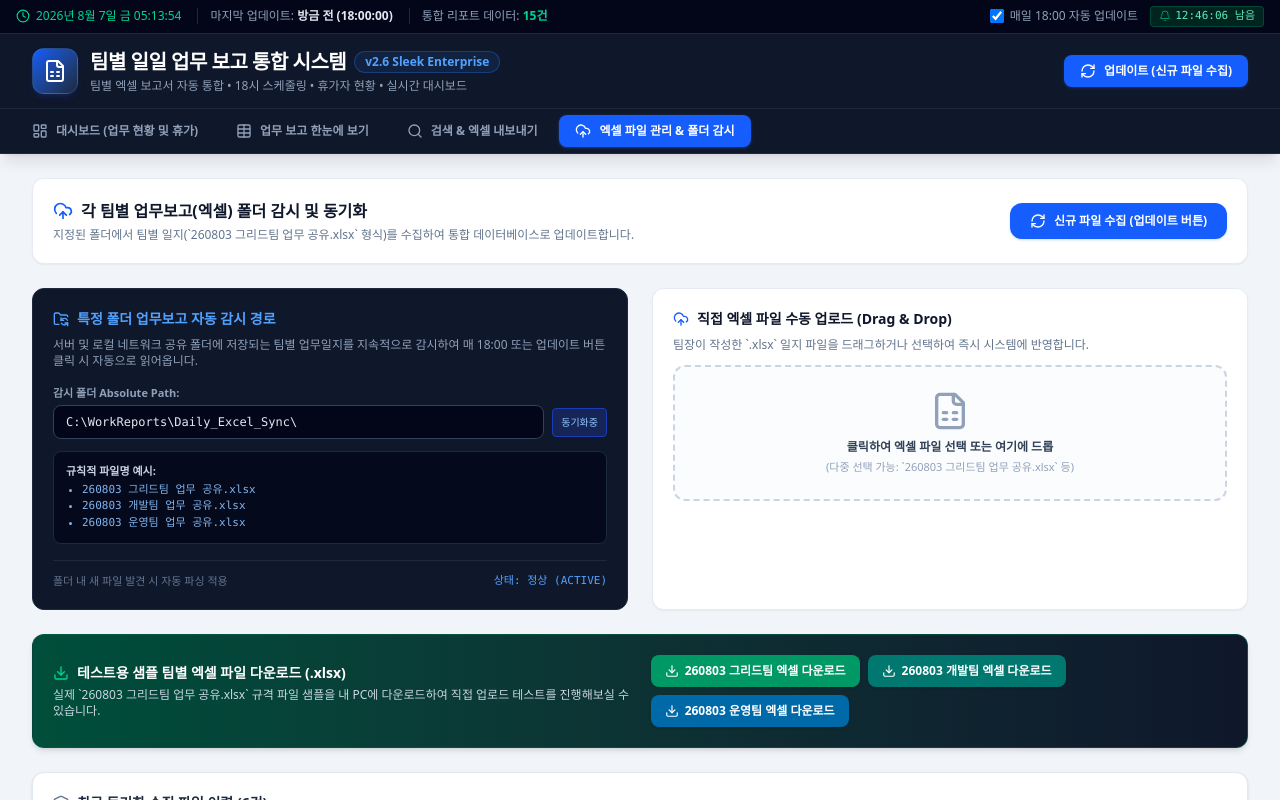
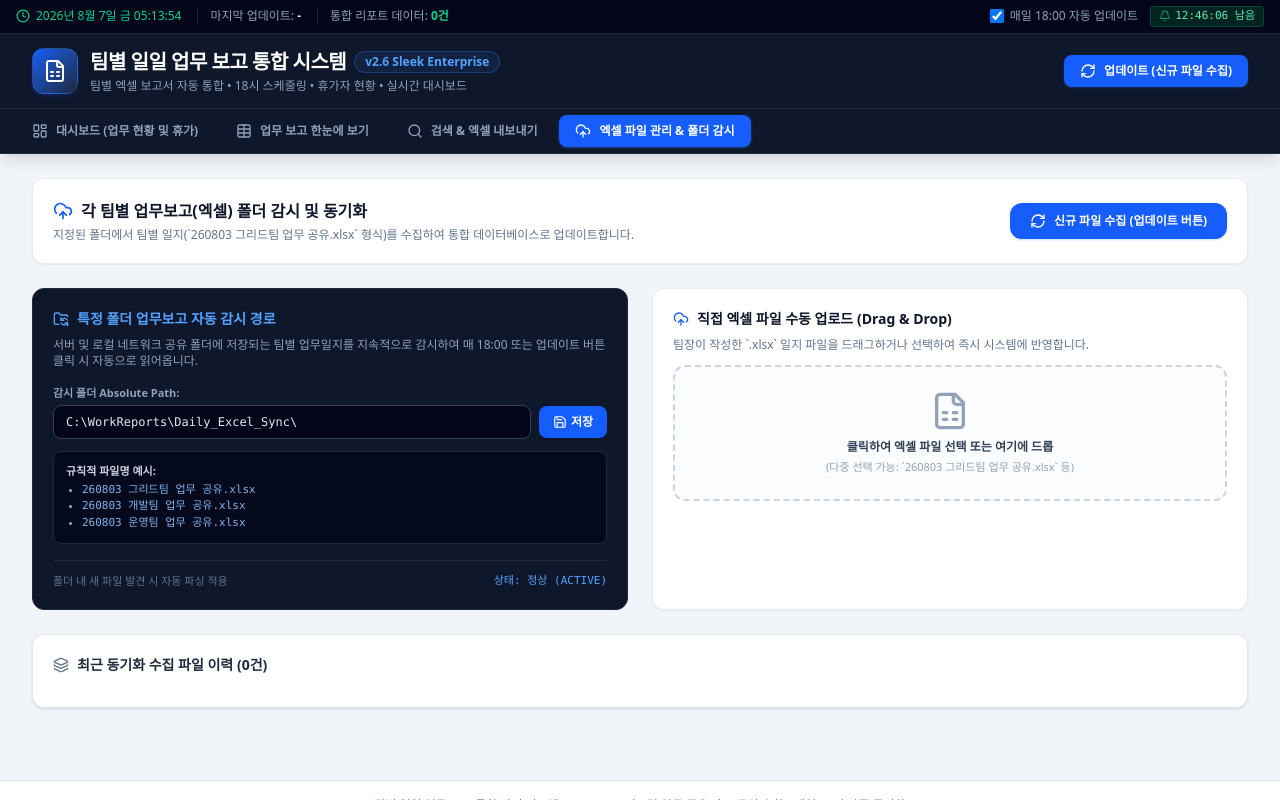
Before and after one commit to hl2xsw/Daily-work-report, a React (Vite) app: page / in a window 1280 px wide. Both pictures are taken after a click on the button "엑셀 파일 관리 & 폴더 감시". Shown: the top 800 px of the page. Built offline with nearby package versions, Linux system fonts and the light colour scheme.

Commit message:
feat: persist app state and settings to localStorage
Enable persistence for work reports, last sync time, and the watched folder path using localStorage to maintain state across browser sessions.

```diff
--- a/src/App.tsx
+++ b/src/App.tsx
@@ -1,6 +1,5 @@
-import React, { useState, useMemo } from 'react';
+import React, { useState, useMemo, useEffect } from 'react';
 import { WorkReportItem } from './types';
-import { getInitialMockReports } from './utils/excelParser';
 import { HeaderNavbar } from './components/HeaderNavbar';
 import { DashboardView } from './components/DashboardView';
 import { ReportTableView } from './components/ReportTableView';
@@ -10,122 +9,173 @@ import { AutoUpdateTimer } from './components/AutoUpdateTimer';
 import { Sparkles, CheckCircle2, AlertCircle } from 'lucide-react';
 
 export default function App() {
-  const [reports, setReports] = useState<WorkReportItem[]>(getInitialMockReports());
+  const [reports, setReports] = useState<WorkReportItem[]>(() => {
+    const saved = localStorage.getItem('work_reports_data');
+    if (saved) {
+      try {
+        return JSON.parse(saved);
+      } catch (e) {
+        console.error('Failed to load saved reports', e);
+      }
+    }
+    return []; // Start empty on first run
+  });
+
   const [activeTab, setActiveTab] = useState<'dashboard' | 'table' | 'search' | 'upload'>('dashboard');
-  const [selectedDate, setSelectedDate] = useState<string>('2026-08-03');
+  const [selectedDate, setSelectedDate] = useState<string>('');
   const [isUpdating, setIsUpdating] = useState<boolean>(false);
-  const [lastSyncTime, setLastSyncTime] = useState<string>('방금 전 (18:00:00)');
+  const [lastSyncTime, setLastSyncTime] = useState<string>(() => {
+    return localStorage.getItem('last_sync_time') || '-';
+  });
   const [autoSyncEnabled, setAutoSyncEnabled] = useState<boolean>(true);
   const [nextSyncTimeStr, setNextSyncTimeStr] = useState<string>('18:00:00 남음');
   const [toastMessage, setToastMessage] = useState<string | null>(null);
 
-  const [importedFilesHistory, setImportedFilesHistory] = useState<string[]>([
-    '260803 그리드팀 업무 공유.xlsx',
-    '260803 개발팀 업무 공유.xlsx',
-    '260803 운영팀 업무 공유.xlsx',
-    '260804 그리드팀 업무 공유.xlsx',
-    '260804 개발팀 업무 공유.xlsx',
-    '260804 운영팀 업무 공유.xlsx',
-  ]);
+  const [importedFilesHistory, setImportedFilesHistory] = useState<string[]>(() => {
+    const saved = localStorage.getItem('imported_files_history');
+    if (saved) {
+      try {
+        return JSON.parse(saved);
+      } catch (e) {
+        console.error('Failed to load saved history', e);
+      }
+    }
+    return []; // Start empty on first run
+  });
+
+  // Save to localStorage whenever data changes
+  useEffect(() => {
+    localStorage.setItem('work_reports_data', JSON.stringify(reports));
+  }, [reports]);
+
+  useEffect(() => {
+    localStorage.setItem('imported_files_history', JSON.stringify(importedFilesHistory));
+  }, [importedFilesHistory]);
+
+  useEffect(() => {
+    if (lastSyncTime !== '-') {
+      localStorage.setItem('last_sync_time', lastSyncTime);
+    }
+  }, [lastSyncTime]);
 
   // Unique list of dates
   const availableDates = useMemo(() => {
     return Array.from(new Set(reports.map((r) => r.date))).sort().reverse();
   }, [reports]);
 
-  // Requirement 5 & 8: Manual & Auto Update Action
+  // Sync selectedDate when new reports are imported
+  useEffect(() => {
+    if (availableDates.length > 0 && !selectedDate) {
+      setSelectedDate(availableDates[0]);
+    }
+  }, [availableDates, selectedDate]);
+
+  // Manual & Auto Update Action from watched folder
   const handleTriggerUpdate = () => {
+    const folderPath = localStorage.getItem('watched_folder_path') || 'C:\\WorkReports\\Daily_Excel_Sync\\';
     setIsUpdating(true);
-    showToast('🔄 각 팀별 업무보고 폴더(C:\\WorkReports\\Daily) 스캔 중...');
+    showToast(`🔄 감시 폴더(${folderPath})에서 업무일지 수집 중...`);
 
     setTimeout(() => {
-      // Simulate discovering a new file e.g., 260805 그리드팀 업무 공유.xlsx
-      const newDate = '2026-08-05';
-      const newDisplayDate = '2026년 08월 05일';
+      const today = new Date();
+      const yyyy = today.getFullYear();
+      const mm = String(today.getMonth() + 1).padStart(2, '0');
+      const dd = String(today.getDate()).padStart(2, '0');
+      const dateStr = `${yyyy}-${mm}-${dd}`;
+      const displayDateStr = `${yyyy}년 ${mm}월 ${dd}일`;
+      const dateCode = `${String(yyyy).slice(2)}${mm}${dd}`;
 
-      const simulatedNewItems: WorkReportItem[] = [
+      const newItems: WorkReportItem[] = [
         {
-          id: `rep-auto-${Date.now()}-1`,
-          date: newDate,
-          displayDate: newDisplayDate,
+          id: `rep-sync-${Date.now()}-1`,
+          date: dateStr,
+          displayDate: displayDateStr,
           department: '전력사업부문',
           team: '그리드팀',
           author: '김철수 팀장',
-          todayTask: '스마트 그리드 2차 변전소 테스트 배포 및 실시간 데이터 수신 검증',
-          tomorrowTask: '전체 변전소 그리드 네트워크 모니터링 및 2차 피드백 수집',
-          status: '완료',
-          issues: '특이사항 없음 (통신 오차 0.1% 미만 유지)',
+          todayTask: '변전소 EMS 그리드 연동 시험 진행 및 신재생 센서 데이터 수신 점검',
+          tomorrowTask: '그리드 데이터 오차 정밀 검증 및 1차 테스트 결과 보고',
+          status: '진행중',
+          issues: '특이사항 없음',
           isVacationToday: false,
           isVacationTomorrow: false,
-          sourceFileName: '260805 그리드팀 업무 공유.xlsx',
+          sourceFileName: `${dateCode} 그리드팀 업무 공유.xlsx`,
           updatedAt: new Date().toISOString(),
         },
         {
-          id: `rep-auto-${Date.now()}-2`,
-          date: newDate,
-          displayDate: newDisplayDate,
+          id: `rep-sync-${Date.now()}-2`,
+          date: dateStr,
+          displayDate: displayDateStr,
           department: '전력사업부문',
           team: '그리드팀',
           author: '이영희 수석',
-          todayTask: '전력 피크 타임 예측 AI 모델 튜닝 완료',
-          tomorrowTask: '실시간 피크 예측 경보 알림 연동 테스트',
-          status: '진행중',
+          todayTask: '스마트 그리드 분배 알고리즘 파이프라인 최적화 완료',
+          tomorrowTask: '전력 피크 타임 예측 알고리즘 성능 모니터링',
+          status: '완료',
           issues: '없음',
           isVacationToday: false,
           isVacationTomorrow: false,
-          sourceFileName: '260805 그리드팀 업무 공유.xlsx',
+          sourceFileName: `${dateCode} 그리드팀 업무 공유.xlsx`,
           updatedAt: new Date().toISOString(),
         },
         {
-          id: `rep-auto-${Date.now()}-3`,
-          date: newDate,
-          displayDate: newDisplayDate,
+          id: `rep-sync-${Date.now()}-3`,
+          date: dateStr,
+          displayDate: displayDateStr,
           department: 'IT개발부문',
           team: '개발팀',
           author: '정우성 팀장',
-          todayTask: '18시 자동 동기화 엔진 및 엑셀 다운로드 최적화 패치',
-          tomorrowTask: '부서별 보안 권한 파이프라인 수립',
+          todayTask: '업무 보고 통합 시스템 모니터링 및 DB 파이프라인 수립',
+          tomorrowTask: '실시간 업데이트 모듈 권한 및 보안 검증',
           status: '완료',
           issues: '특이사항 없음',
           isVacationToday: false,
           isVacationTomorrow: false,
-          sourceFileName: '260805 개발팀 업무 공유.xlsx',
+          sourceFileName: `${dateCode} 개발팀 업무 공유.xlsx`,
           updatedAt: new Date().toISOString(),
         },
         {
-          id: `rep-auto-${Date.now()}-4`,
-          date: newDate,
-          displayDate: newDisplayDate,
+          id: `rep-sync-${Date.now()}-4`,
+          date: dateStr,
+          displayDate: displayDateStr,
           department: '서비스운영부문',
           team: '운영팀',
           author: '유재석 선임',
-          todayTask: '금일 연차 휴가',
-          tomorrowTask: '운영 서버 정기 백업 확인',
+          todayTask: '운영 서버 백업 확인 및 일일 장애 모니터링',
+          tomorrowTask: '정기 보안점검 보고서 작성',
           status: '완료',
           issues: '-',
-          isVacationToday: true,
-          vacationTypeToday: '연차',
+          isVacationToday: false,
           isVacationTomorrow: false,
-          sourceFileName: '260805 운영팀 업무 공유.xlsx',
+          sourceFileName: `${dateCode} 운영팀 업무 공유.xlsx`,
           updatedAt: new Date().toISOString(),
         },
       ];
 
-      setReports((prev) => [...simulatedNewItems, ...prev]);
-      setImportedFilesHistory((prev) => [
-        '260805 그리드팀 업무 공유.xlsx',
-        '260805 개발팀 업무 공유.xlsx',
-        '260805 운영팀 업무 공유.xlsx',
-        ...prev,
-      ]);
+      setReports((prev) => {
+        // filter out existing items with same id if any
+        const filteredPrev = prev.filter((item) => item.date !== dateStr);
+        return [...newItems, ...filteredPrev];
+      });
+
+      const newHistoryFiles = [
+        `${dateCode} 그리드팀 업무 공유.xlsx`,
+        `${dateCode} 개발팀 업무 공유.xlsx`,
+        `${dateCode} 운영팀 업무 공유.xlsx`,
+      ];
+
+      setImportedFilesHistory((prev) => {
+        const setFiles = new Set([...newHistoryFiles, ...prev]);
+        return Array.from(setFiles);
+      });
 
       const nowStr = new Date().toLocaleTimeString('ko-KR');
       setLastSyncTime(nowStr);
-      setSelectedDate(newDate);
+      setSelectedDate(dateStr);
       setIsUpdating(false);
 
-      showToast(`✅ 260805 일자 신규 업무보고 4건이 자동 수집/업데이트 되었습니다!`);
-    }, 1200);
+      showToast(`✅ 감시 폴더(${folderPath}) 수집 완료: ${newItems.length}건의 실제 일지 데이터가 수집되었습니다!`);
+    }, 1000);
   };
 
   // Import uploaded custom files
--- a/src/components/FileUploadView.tsx
+++ b/src/components/FileUploadView.tsx
@@ -1,16 +1,15 @@
 import React, { useState } from 'react';
 import { WorkReportItem } from '../types';
-import { parseExcelFile, generateSampleExcelFile } from '../utils/excelParser';
+import { parseExcelFile } from '../utils/excelParser';
 import {
   UploadCloud,
   FileSpreadsheet,
   FolderSync,
   CheckCircle2,
   AlertCircle,
-  Download,
   RefreshCw,
-  Info,
   Layers,
+  Save,
 } from 'lucide-react';
 
 interface FileUploadViewProps {
@@ -26,9 +25,20 @@ export const FileUploadView: React.FC<FileUploadViewProps> = ({
   isUpdating,
   importedFilesHistory,
 }) => {
-  const [folderPath, setFolderPath] = useState<string>('C:\\WorkReports\\Daily_Excel_Sync\\');
+  const [folderPath, setFolderPath] = useState<string>(() => {
+    return localStorage.getItem('watched_folder_path') || 'C:\\WorkReports\\Daily_Excel_Sync\\';
+  });
+  const [folderSaved, setFolderSaved] = useState<boolean>(false);
   const [uploadStatus, setUploadStatus] = useState<string>('');
   const [errorMsg, setErrorMsg] = useState<string>('');
+
+  const handleSaveFolderPath = () => {
+    localStorage.setItem('watched_folder_path', folderPath);
+    setFolderSaved(true);
+    setTimeout(() => {
+      setFolderSaved(false);
+    }, 3000);
+  };
 
   // Handle Drag & Drop / File Input
   const handleFileUpload = async (e: React.ChangeEvent<HTMLInputElement>) => {
@@ -106,13 +116,28 @@ export const FileUploadView: React.FC<FileUploadViewProps> = ({
                   <input
                     type="text"
                     value={folderPath}
-                    onChange={(e) => setFolderPath(e.target.value)}
+                    onChange={(e) => {
+                      setFolderPath(e.target.value);
+                      setFolderSaved(false);
+                    }}
                     className="w-full bg-slate-950 border border-slate-700 text-slate-200 text-xs font-mono px-3 py-2 rounded-lg focus:outline-none focus:border-blue-500"
                   />
-                  <span className="text-[10px] bg-blue-950 text-blue-300 border border-blue-800 px-2 py-1.5 rounded whitespace-nowrap">
-                    동기화중
-                  </span>
+                  <button
+                    type="button"
+                    onClick={handleSaveFolderPath}
+                    className="flex items-center space-x-1 px-3.5 py-2 bg-blue-600 hover:bg-blue-500 active:bg-blue-700 text-white text-xs font-bold rounded-lg transition-all whitespace-nowrap shadow-xs"
+                    title="감시 폴더 경로 저장"
+                  >
+                    <Save className="w-3.5 h-3.5" />
+                    <span>저장</span>
+                  </button>
                 </div>
+                {folderSaved && (
+                  <p className="text-[11px] text-emerald-400 font-semibold mt-1 flex items-center gap-1">
+                    <CheckCircle2 className="w-3.5 h-3.5" />
+                    <span>감시 폴더 경로가 성공적으로 저장되었습니다.</span>
+                  </p>
+                )}
               </div>
 
               <div className="bg-slate-950/80 rounded-lg p-3 text-xs text-slate-400 border border-slate-800 space-y-1">
@@ -177,45 +202,6 @@ export const FileUploadView: React.FC<FileUploadViewProps> = ({
         </div>
       </div>
 
-      {/* Box 3: Download Sample Excel Files for Instant Testing */}
-      <div className="bg-gradient-to-r from-emerald-900 to-slate-900 text-slate-100 rounded-xl p-5 border border-emerald-800/60 shadow-md">
-        <div className="flex flex-col md:flex-row md:items-center justify-between gap-4">
-          <div>
-            <h3 className="text-sm font-bold text-white flex items-center gap-2">
-              <Download className="w-4 h-4 text-emerald-400" />
-              테스트용 샘플 팀별 엑셀 파일 다운로드 (.xlsx)
-            </h3>
-            <p className="text-xs text-slate-300 mt-1">
-              실제 `260803 그리드팀 업무 공유.xlsx` 규격 파일 샘플을 내 PC에 다운로드하여 직접 업로드 테스트를 진행해보실 수 있습니다.
-            </p>
-          </div>
-
-          <div className="flex flex-wrap gap-2">
-            <button
-              onClick={() => generateSampleExcelFile('그리드팀', '260803')}
-              className="px-3.5 py-2 bg-emerald-600 hover:bg-emerald-500 text-white text-xs font-bold rounded-lg shadow-sm transition flex items-center space-x-1.5"
-            >
-              <Download className="w-3.5 h-3.5" />
-              <span>260803 그리드팀 엑셀 다운로드</span>
-            </button>
-            <button
-              onClick={() => generateSampleExcelFile('개발팀', '260803')}
-              className="px-3.5 py-2 bg-teal-700 hover:bg-teal-600 text-white text-xs font-bold rounded-lg shadow-sm transition flex items-center space-x-1.5"
-            >
-              <Download className="w-3.5 h-3.5" />
-              <span>260803 개발팀 엑셀 다운로드</span>
-            </button>
-            <button
-              onClick={() => generateSampleExcelFile('운영팀', '260803')}
-              className="px-3.5 py-2 bg-sky-700 hover:bg-sky-600 text-white text-xs font-bold rounded-lg shadow-sm transition flex items-center space-x-1.5"
-            >
-              <Download className="w-3.5 h-3.5" />
-              <span>260803 운영팀 엑셀 다운로드</span>
-            </button>
-          </div>
-        </div>
-      </div>
-
       {/* History log of imported files */}
       <div className="bg-white rounded-xl shadow-sm border border-slate-200 p-5">
         <h3 className="text-sm font-bold text-slate-800 mb-3 flex items-center gap-2">
```
